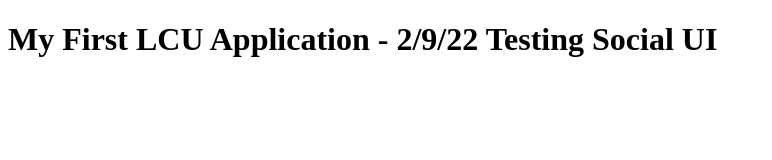
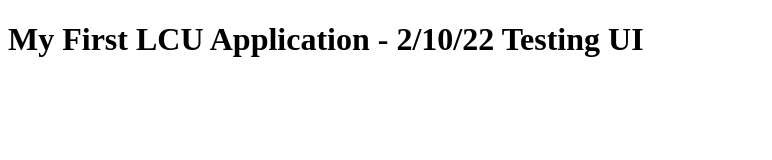
Before and after one commit to mpjbusiness/my-second-project-public-web-2, a website: page index.html in a window 1280 px wide. Shown: the whole page, without its empty margins (0-772 px from the left). Drawn offline with Linux system fonts and the light colour scheme.

Commit message:
testing 2/10/22

```diff
--- a/index.html
+++ b/index.html
@@ -7,6 +7,6 @@
     <meta name="viewport" content="width=device-width, initial-scale=1" />
   </head>
   <body>
-    <h1>My First LCU Application - 2/9/22 Testing Social UI</h1>
+    <h1>My First LCU Application - 2/10/22 Testing UI</h1>
   </body>
 </html>
```
